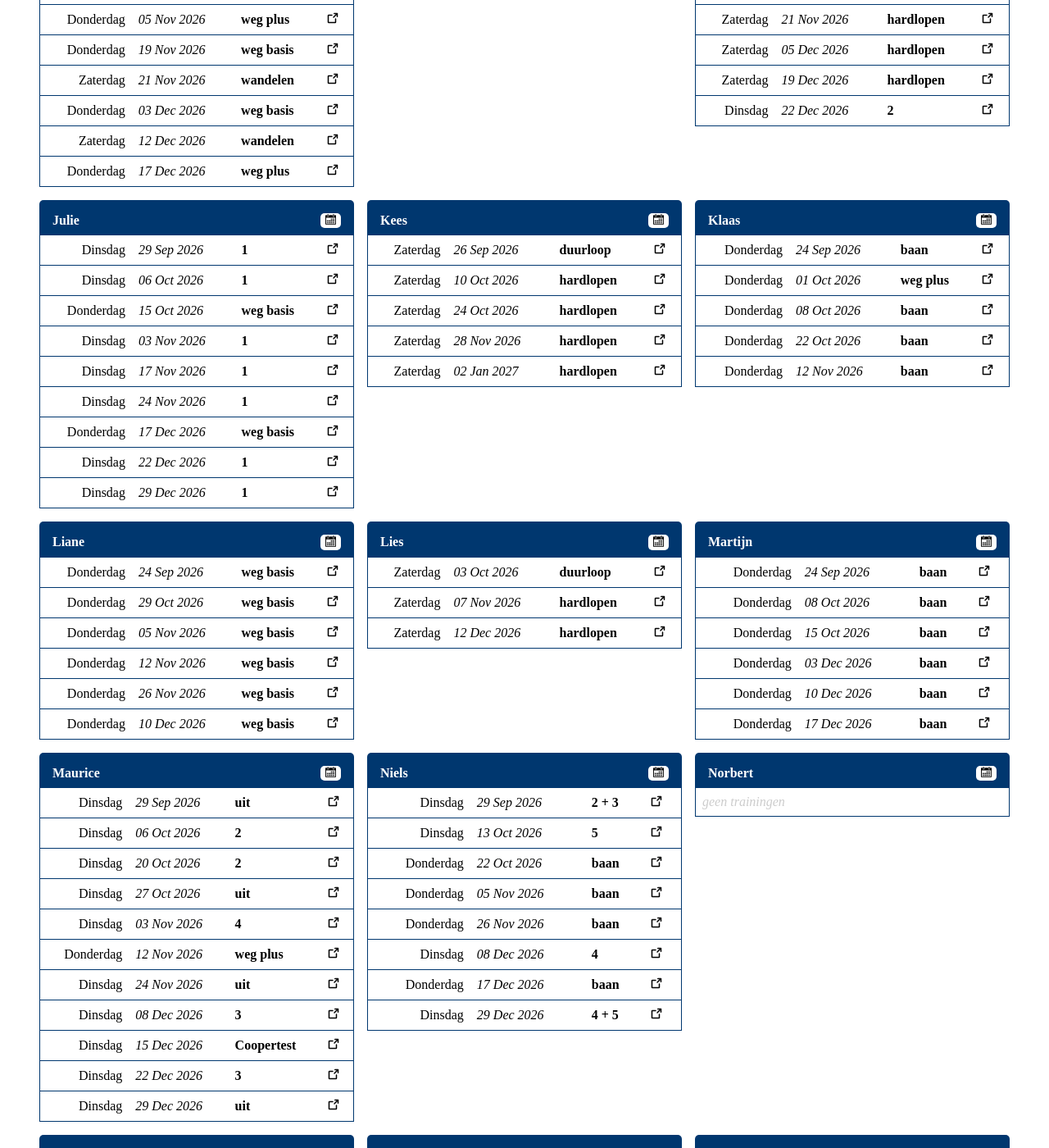
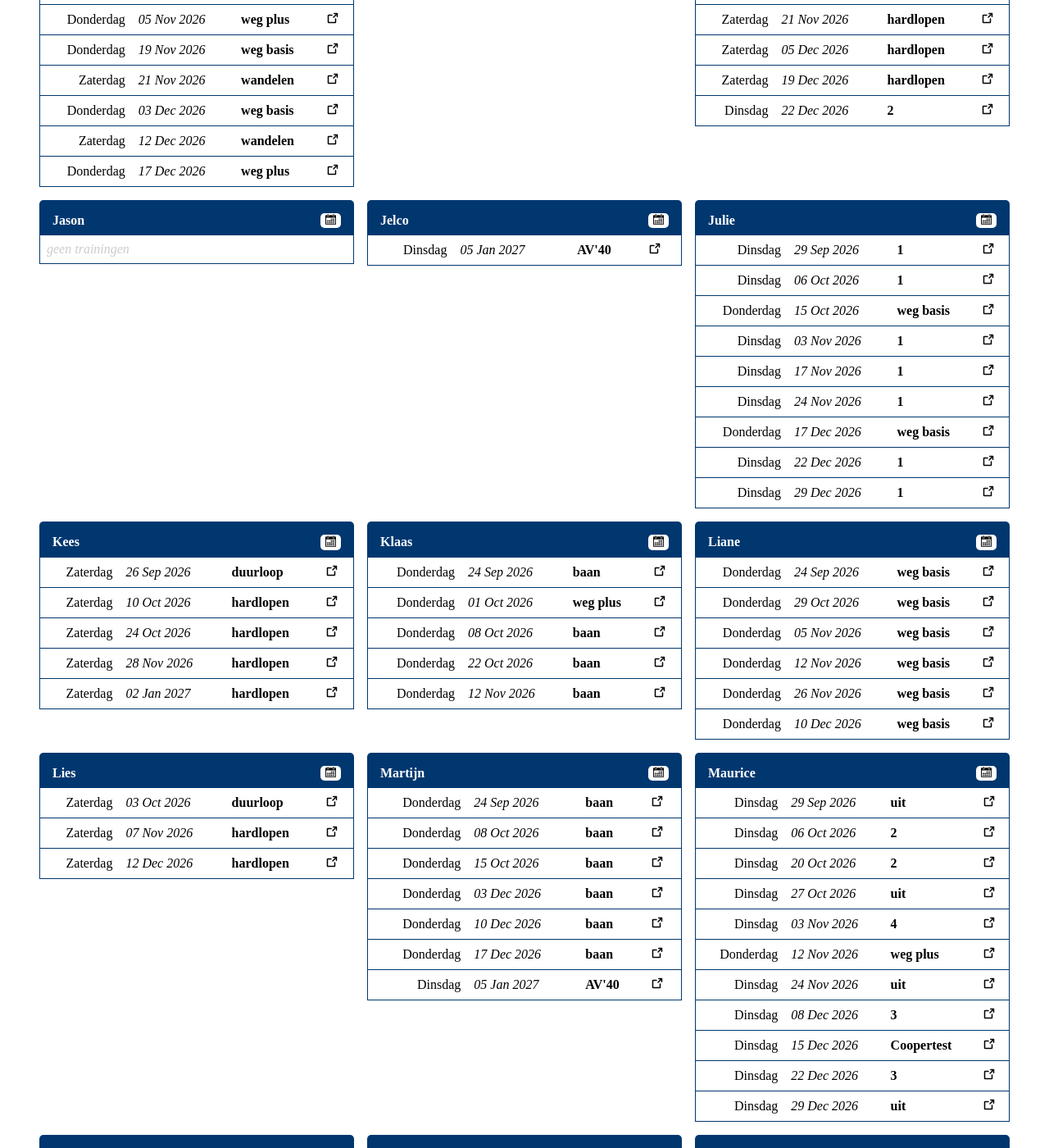
Before and after one commit to sarajuhosova/av40-schedule, a Jekyll site: the page built from trainers.md, in a window 1280 px wide and 1400 px high, scrolled down 914 px. Shown: the whole window at 82% size. Built offline with Jekyll 4.4.1, drawn with Linux system fonts in a browser that asks for light colours; some of the changed text lies outside the part shown.

Commit message:
Add Jelco & Jason + Nieuwjaarsloop

```diff
--- a/_data/schedule/index.yaml
+++ b/_data/schedule/index.yaml
@@ -10,3 +10,7 @@
   quarter: 4
   start: "2026-10-05"
   end: "2027-01-03"
+- year: 2027
+  quarter: 1
+  start: "2027-01-04"
+  end: "2027-04-04"
--- /dev/null
+++ b/_data/schedule/y2027/q1.yaml
@@ -0,0 +1,8 @@
+- date: "2027-01-05"
+  day: "Dinsdag"
+  description: "Nieuwjaarsloop"
+  trainings:
+    - group: "AV'40"
+      trainer: ["Sára", "Odilia", "Martijn", "Jelco"]
+      training:
+        core: "Nieuwjaarsloop"
--- a/_data/trainers.yaml
+++ b/_data/trainers.yaml
@@ -16,6 +16,10 @@
   name: "Ingrid"
 - id: "jan"
   name: "Jan"
+- id: "jason"
+  name: "Jason"
+- id: "jelco"
+  name: "Jelco"
 - id: "julie"
   name: "Julie"
 - id: "kees"
```
Also changed, not shown: _posts/2027-01-01-q1.md (added, +9 -0 lines), _posts/2026-04-01-q2.md (renamed from _posts/2026-03-31-q2.md), _posts/2026-07-01-q3.md (renamed from _posts/2026-06-30-q3.md), _posts/2026-10-01-q4.md (renamed from _posts/2026-09-30-q4.md), 2 other files.
